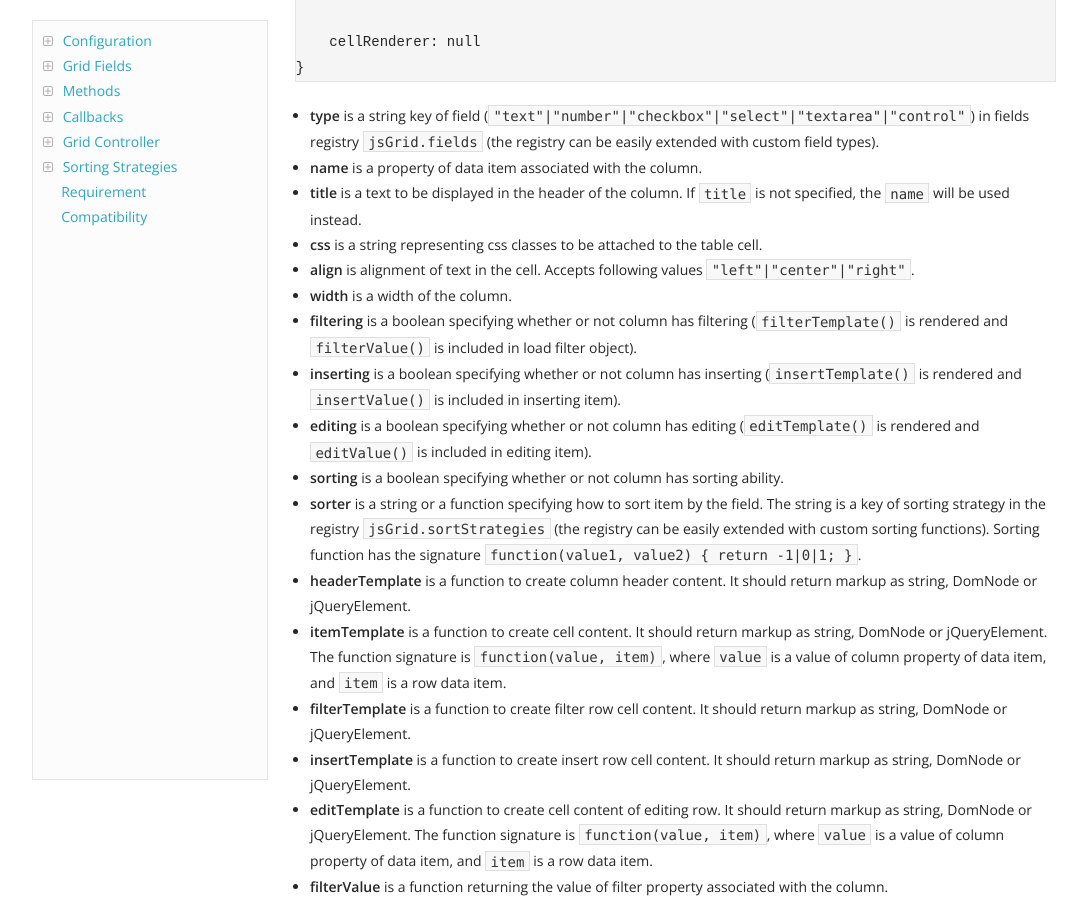
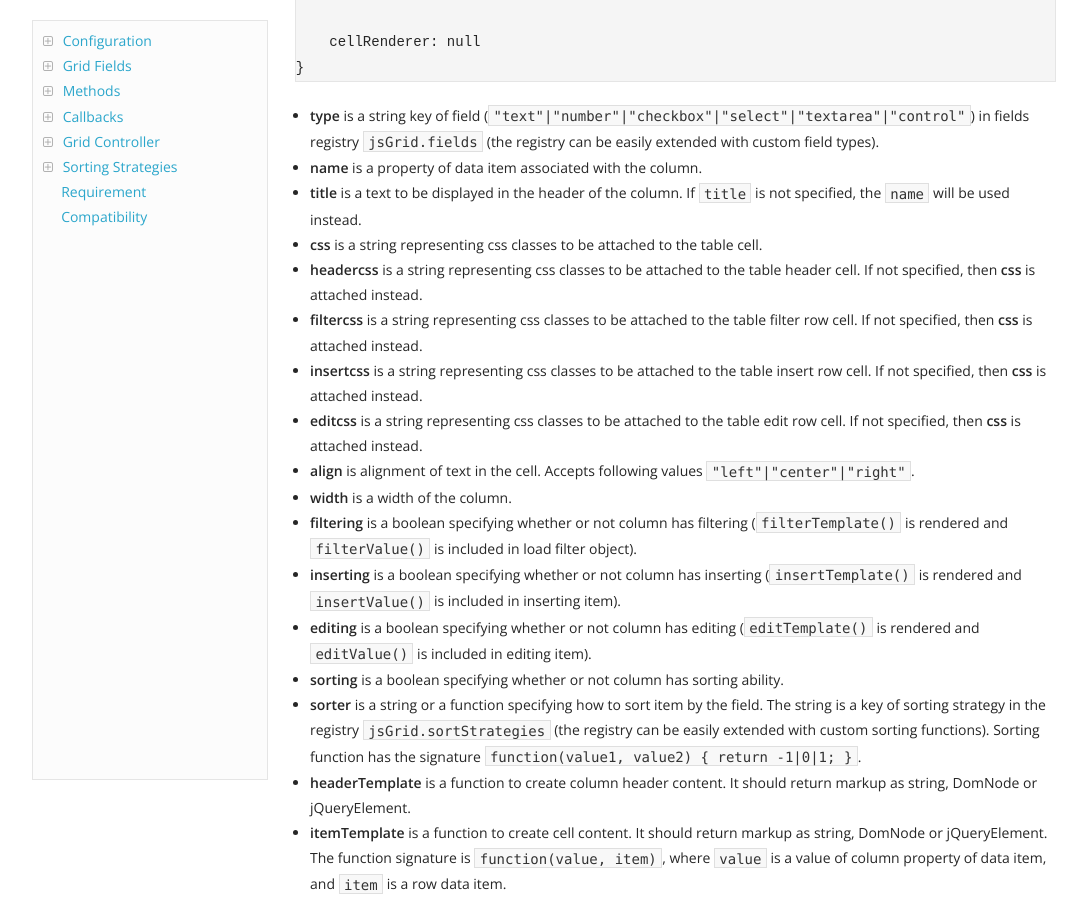
Before and after one commit to tabalinas/jsgrid, a Jekyll site: the page built from docs/index.html, in a window 1280 px wide and 900 px high, scrolled down 2589 px. Shown: the whole window, without its empty margins (96-1183 px from the left). Built offline with Jekyll 4.4.1, drawn with Linux system fonts in a browser that asks for light colours; nearby versions of some CDN libraries.

Commit message:
Site: Add field properties filtercss, insertcss and editcss to docs

```diff
--- a/_includes/docs.md
+++ b/_includes/docs.md
@@ -102,6 +102,10 @@ General options peculiar to all field types:
 - **name** is a property of data item associated with the column.
 - **title** is a text to be displayed in the header of the column. If `title` is not specified, the `name` will be used instead.
 - **css** is a string representing css classes to be attached to the table cell.
+- **headercss** is a string representing css classes to be attached to the table header cell. If not specified, then **css** is attached instead.
+- **filtercss** is a string representing css classes to be attached to the table filter row cell. If not specified, then **css** is attached instead.
+- **insertcss** is a string representing css classes to be attached to the table insert row cell. If not specified, then **css** is attached instead.
+- **editcss** is a string representing css classes to be attached to the table edit row cell. If not specified, then **css** is attached instead.
 - **align** is alignment of text in the cell. Accepts following values `"left"|"center"|"right"`.
 - **width** is a width of the column.
 - **filtering** is a boolean specifying whether or not column has filtering (`filterTemplate()` is rendered and `filterValue()` is included in load filter object).
```
